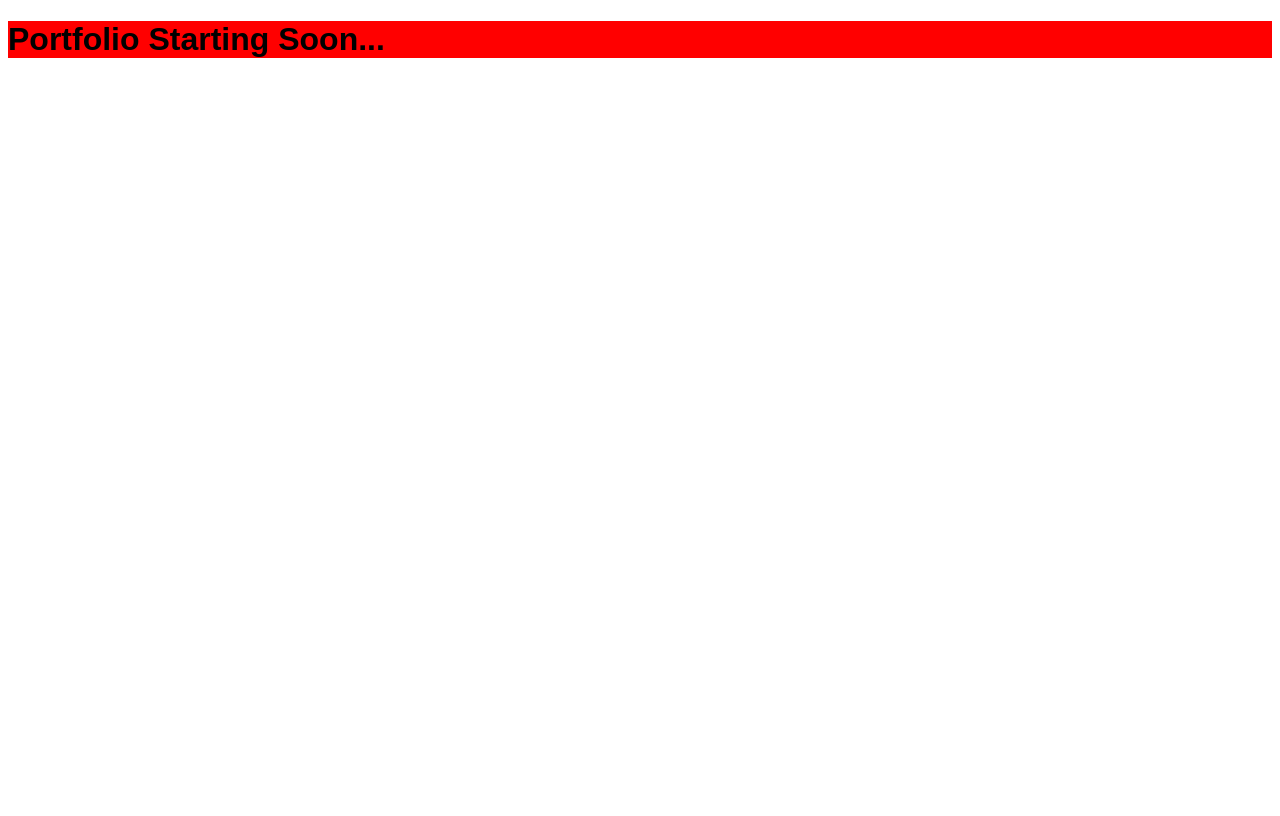
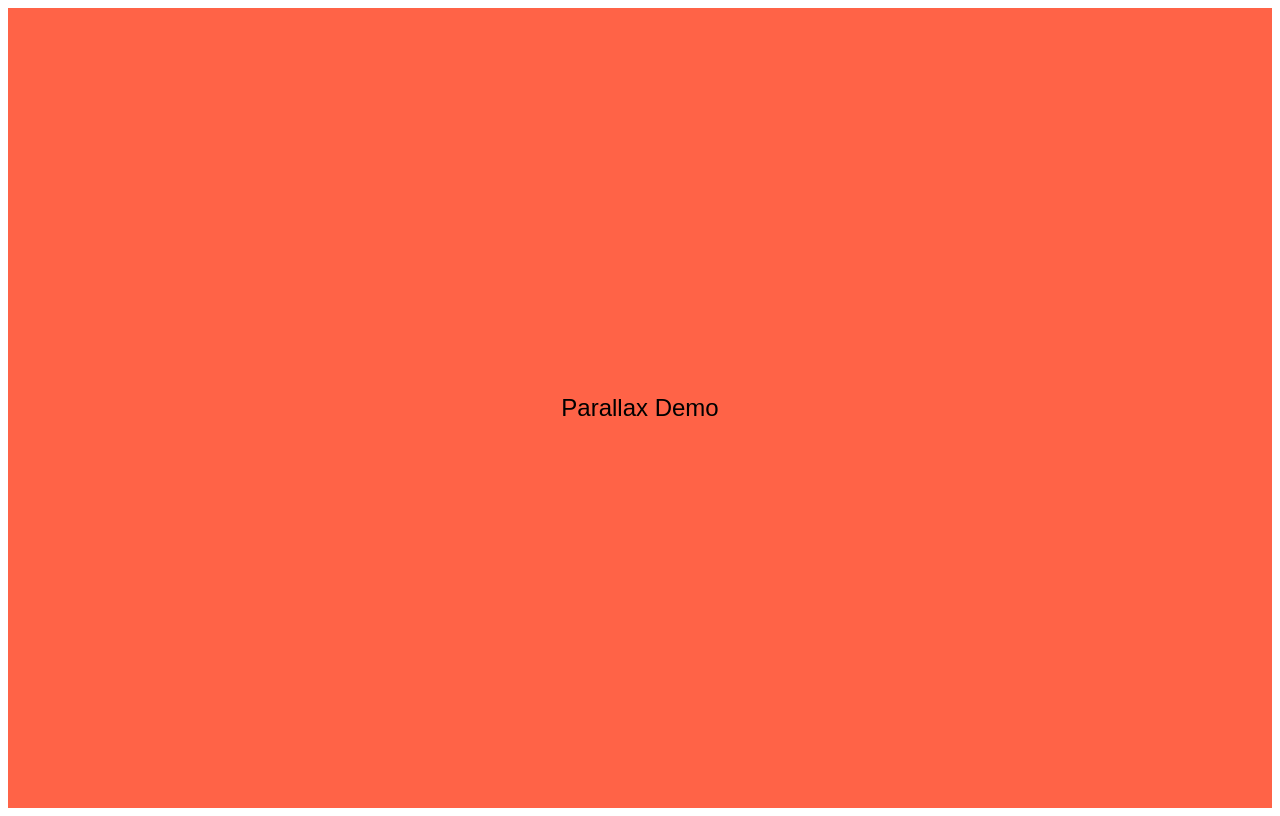
Before and after one commit to ratnesh-mether/my-portfolio, a React (Create React App) app: page / in a window 1280 px wide. Built offline with nearby package versions, Linux system fonts and the light colour scheme.

Commit message:
[5]: Parallax Effect Base.

```diff
--- a/src/App.js
+++ b/src/App.js
@@ -3,7 +3,30 @@ import './App.scss';
 function App() {
   return (
     <div className="App">
-      <h1>Portfolio Starting Soon...</h1>
+      <div className="parallax_wrapper">
+        <div className="parallax_group intro_screen" id="intro">
+          Parallax Demo
+        </div>
+        <div className="parallax_group" id="group-1">
+          <div className="parallax_layer base_layer">
+            Base Layer Page
+          </div>
+          <div className="parallax_layer mid_layer">
+            Mid Layer Page
+          </div>
+        </div>
+        <div className="parallax_group" id="group-2" >
+          <div className="parallax_layer mid_layer">
+            Mid Layer Page
+          </div>
+          <div className="parallax_layer top_layer">
+            Top Layer Page
+          </div>
+        </div>
+        <div className="parallax_group outro_screen" id="outro">
+          The End
+        </div>
+      </div>
     </div>
   );
 }
--- a/src/App.scss
+++ b/src/App.scss
@@ -1,4 +1,70 @@
-h1{
-    background-color: red;
-    font-family: Arial, Helvetica, sans-serif;
+* {
+  font-family: Arial, Helvetica, sans-serif;
+  font-size: 24px;
 }
+@mixin align-center {
+  display: flex;
+  justify-content: center;
+  align-items: center;
+}
+.parallax_wrapper {
+  height: 100vh;
+  overflow-x: hidden;
+  overflow-y: auto;
+  perspective: 300px;
+}
+
+.intro_screen {
+  height: 100vh;
+  background-color: tomato;
+  @include align-center;
+}
+
+.outro_screen {
+  height: 100vh;
+  background-color: teal;
+  @include align-center;
+}
+
+.parallax_group {
+  position: relative;
+  height: 100vh;
+  transform-style: preserve-3d;
+}
+.parallax_layer {
+  position: absolute;
+  inset: 0;
+  @include align-center;
+}
+
+.base_layer {
+  // Scale calculation : 1+(Z transfom value * -1)/ perspective)
+  transform: translateZ(-300px) scale(2);
+}
+
+.mid_layer {
+  transform: translateZ(0);
+}
+
+.top_layer {
+  transform: translateZ(210px) scale(0.3);
+}
+#intro {
+  z-index: 0;
+}
+
+#group-1 {
+  z-index: -1;
+}
+
+#group-1 > .base_layer {
+  background-color: crimson;
+}
+#group-2 {
+}
+
+#group-2 > .mid_layer {
+  background-color: yellowgreen;
+}
+#outro {
+}
```
